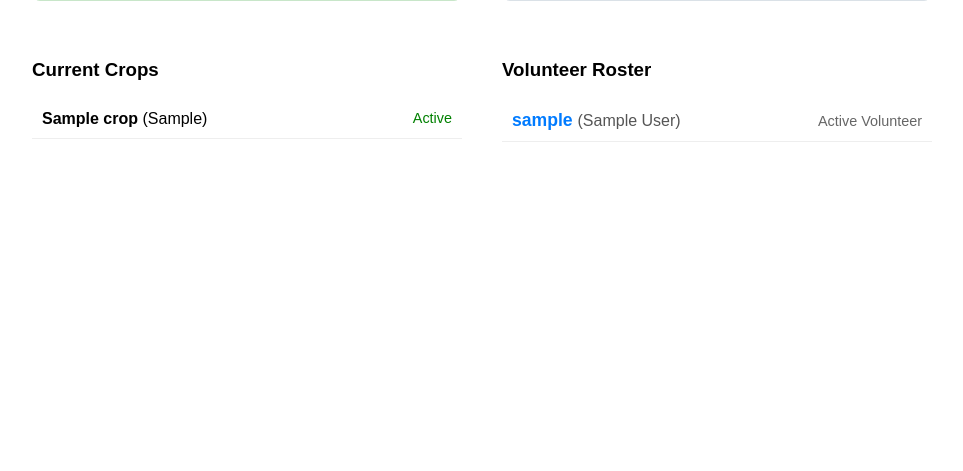
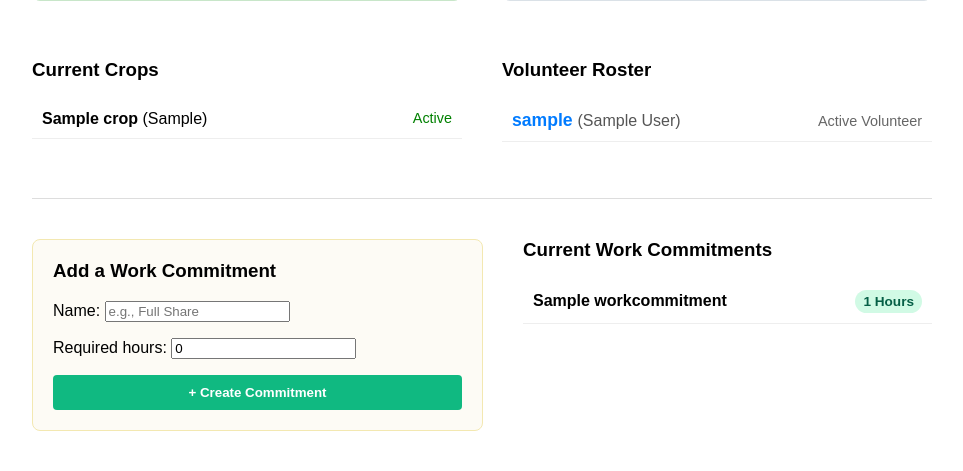
Before and after one commit to squid-protocol/help_farmers_farm, a Django app: page /farm/dashboard/ in a window 1280 px wide. Shown: the part 486-957 px from the top of the page, without its empty margins (158-1121 px from the left). Before the commit the page ends 628 px from the top, so only its background shows below. Run offline with Django 5.2, Linux system fonts and the light colour scheme; a user stored in the database is signed in; tables that the repository leaves empty hold one stand-in row (values such as "Sample post"); some libraries are stand-ins or nearby versions.

Commit message:
feat(farms): add dynamic multi-tenant work commitments to manager dashboard

```diff
--- a/backend/farms/forms.py
+++ b/backend/farms/forms.py
@@ -1,9 +1,30 @@
 from django import forms
 from .models import Crop
 from django.contrib.auth import get_user_model
+from .models import WorkCommitment
 
 # Fetch your CustomUser model
 User = get_user_model()
+
+
+class WorkCommitmentForm(forms.ModelForm):
+    class Meta:
+        model = WorkCommitment
+        fields = ["name", "required_hours"]
+        widgets = {
+            "name": forms.TextInput(
+                attrs={
+                    "class": "bg-gray-50 border border-gray-300 text-gray-900 text-sm rounded-lg focus:ring-emerald-500 focus:border-emerald-500 block w-full p-2.5",
+                    "placeholder": "e.g., Full Share",
+                }
+            ),
+            "required_hours": forms.NumberInput(
+                attrs={
+                    "class": "bg-gray-50 border border-gray-300 text-gray-900 text-sm rounded-lg focus:ring-emerald-500 focus:border-emerald-500 block w-full p-2.5",
+                    "placeholder": "80",
+                }
+            ),
+        }
 
 
 class CropForm(forms.ModelForm):
--- a/backend/farms/models.py
+++ b/backend/farms/models.py
@@ -21,3 +21,14 @@ class Crop(models.Model):
 
     def __str__(self):
         return f"{self.crop_name} - {self.variety}" if self.variety else self.crop_name
+
+
+class WorkCommitment(models.Model):
+    farm = models.ForeignKey(
+        Farm, on_delete=models.CASCADE, related_name="work_commitments"
+    )
+    name = models.CharField(max_length=100)  # e.g., "Full Share", "Half Share"
+    required_hours = models.IntegerField(default=0)  # e.g., 80, 50
+
+    def __str__(self):
+        return f"{self.name} ({self.required_hours} hrs)"
--- a/backend/farms/templates/farms/manager_dashboard.html
+++ b/backend/farms/templates/farms/manager_dashboard.html
@@ -82,14 +82,12 @@
                                 <span style="color: #666; font-size: 0.9em;">{{ volunteer.get_role_display }}</span>
 
                                 {% if user.id != volunteer.id %}
-
                                     {% if user.is_staff or user.role == 'account_manager' or volunteer.role != 'account_manager' and volunteer.role != 'farm_manager' %}
                                         <form action="{% url 'remove_user' volunteer.id %}" method="POST" style="margin: 0;" onsubmit="return confirm('Are you sure you want to completely remove this user?');">
                                             {% csrf_token %}
                                             <button type="submit" style="background: none; border: none; font-size: 1.2em; cursor: pointer; padding: 0;" title="Remove User">🗑️</button>
                                         </form>
                                     {% endif %}
-
                                 {% endif %}
                             </div>
                         </li>
@@ -100,6 +98,37 @@
             </div>
         </div>
 
+        <hr style="margin-top: 40px; border: 0; border-top: 1px solid #ddd;">
+
+        <div style="display: flex; gap: 40px; margin-top: 40px; margin-bottom: 40px;">
+            <div style="flex: 1; background: #fdfbf5; padding: 20px; border-radius: 8px; border: 1px solid #f3e8b1;">
+                <h3 style="margin-top: 0;">Add a Work Commitment</h3>
+                <form method="POST">
+                    {% csrf_token %}
+                    {{ commitment_form.as_p }}
+                    <button type="submit" name="submit_commitment" style="padding: 10px 20px; background: #10b981; color: white; border: none; border-radius: 4px; cursor: pointer; width: 100%; font-weight: bold;">+ Create Commitment</button>
+                </form>
+            </div>
+
+            <div style="flex: 1;">
+                <h3 style="margin-top: 0;">Current Work Commitments</h3>
+                <ul style="list-style-type: none; padding: 0;">
+                    {% for item in commitments %}
+                        <li style="padding: 10px; border-bottom: 1px solid #eee; display: flex; justify-content: space-between; align-items: center;">
+                            <span>
+                                <strong>{{ item.name }}</strong>
+                            </span>
+                            <span style="background: #d1fae5; color: #065f46; padding: 4px 8px; border-radius: 12px; font-size: 0.85em; font-weight: bold;">
+                                {{ item.required_hours }} Hours
+                            </span>
+                        </li>
+                    {% empty %}
+                        <p style="color: #666;">No work commitments added yet.</p>
+                    {% endfor %}
+                </ul>
+            </div>
+        </div>
+
     </div>
 </body>
 </html>
--- a/backend/farms/urls.py
+++ b/backend/farms/urls.py
@@ -11,4 +11,5 @@ urlpatterns = [
     path("remove-user/<int:user_id>/", views.remove_user_view, name="remove_user"),
     # NEW: The Farm Impact Dashboard
     path("impact/", views.farm_impact_view, name="farm_impact"),
+    path("commitments/", views.manage_work_commitments, name="manage_work_commitments"),
 ]
--- a/backend/farms/views.py
+++ b/backend/farms/views.py
@@ -1,14 +1,18 @@
+# --- Django Core & Utility Imports ---
 from django.shortcuts import render, redirect, get_object_or_404
 from django.contrib.auth.decorators import login_required, user_passes_test
 from django.contrib.auth import get_user_model
 from django.core.exceptions import PermissionDenied
 from django.db.models import Sum
 from django.views.decorators.http import require_POST
+from django.contrib import messages
 
+# --- Local App Imports (Farms) ---
+from .models import Crop, WorkCommitment
+from .forms import CropForm, VolunteerCreationForm, WorkCommitmentForm
 
-from .models import Crop
-from .forms import CropForm, VolunteerCreationForm
-from logs.models import LogEntry  # Pulls the logs so we can calculate hours
+# --- Other App Imports ---
+from logs.models import LogEntry
 
 User = get_user_model()
 
@@ -23,9 +27,10 @@ def is_manager(user):
 def manager_dashboard(request):
     my_farm = request.user.farm
 
+    # Instantiate all three empty forms
     crop_form = CropForm()
-    # 1. Pass the logged-in user to the empty form
     volunteer_form = VolunteerCreationForm(request_user=request.user)
+    commitment_form = WorkCommitmentForm()  # <-- NEW
 
     if request.method == "POST":
         if "submit_crop" in request.POST:
@@ -34,10 +39,10 @@ def manager_dashboard(request):
                 new_crop = crop_form.save(commit=False)
                 new_crop.farm = my_farm
                 new_crop.save()
+                messages.success(request, "Crop added successfully!")
                 return redirect("manager_dashboard")
 
         elif "submit_volunteer" in request.POST:
-            # 2. Pass the logged-in user to the submitted form
             volunteer_form = VolunteerCreationForm(
                 request.POST, request_user=request.user
             )
@@ -46,35 +51,50 @@ def manager_dashboard(request):
                 new_user.farm = my_farm
                 new_user.set_password(volunteer_form.cleaned_data["password"])
                 new_user.save()
+                messages.success(request, "Volunteer created successfully!")
                 return redirect("manager_dashboard")
 
+        # <-- NEW: Handle Work Commitment Submission -->
+        elif "submit_commitment" in request.POST:
+            commitment_form = WorkCommitmentForm(request.POST)
+            if commitment_form.is_valid():
+                new_commitment = commitment_form.save(commit=False)
+                new_commitment.farm = my_farm
+                new_commitment.save()
+                messages.success(request, "Work commitment added successfully!")
+                return redirect("manager_dashboard")
+
+    # Fetch all the data to display in the lists
     crops = Crop.objects.filter(farm=my_farm).order_by("-is_active", "crop_name")
     volunteers = User.objects.filter(farm=my_farm).order_by("role", "username")
+    commitments = WorkCommitment.objects.filter(farm=my_farm)  # <-- NEW
 
     context = {
         "farm": my_farm,
         "crop_form": crop_form,
         "volunteer_form": volunteer_form,
+        "commitment_form": commitment_form,  # <-- NEW
         "crops": crops,
         "volunteers": volunteers,
+        "commitments": commitments,  # <-- NEW
     }
     return render(request, "farms/manager_dashboard.html", context)
 
 
-# --- The New Volunteer Detail View ---
+# --- The Volunteer Detail View ---
 @login_required
 @user_passes_test(is_manager, login_url="/log-hours/")
 def volunteer_detail_view(request, volunteer_id):
     # SECURE: Forces the requested user to belong to the manager's farm
     volunteer = get_object_or_404(User, id=volunteer_id, farm=request.user.farm)
 
-    # 2. SECURITY: Ensure the manager is looking at a volunteer from their OWN farm
+    # SECURITY: Ensure the manager is looking at a volunteer from their OWN farm
     if not request.user.is_staff and volunteer.farm != request.user.farm:
         raise PermissionDenied(
             "You do not have permission to view volunteers outside your farm."
         )
 
-    # 3. Fetch logs and crunch the numbers
+    # Fetch logs and crunch the numbers
     user_logs = LogEntry.objects.filter(volunteer=volunteer)
     total_hours = (
         user_logs.aggregate(Sum("duration_hours"))["duration_hours__sum"] or 0.0
@@ -126,3 +146,28 @@ def farm_impact_view(request):
     crops = Crop.objects.filter(farm=farm, is_active=True).order_by("crop_name")
 
     return render(request, "farms/farm_impact.html", {"farm": farm, "crops": crops})
+
+
+@login_required
+@user_passes_test(is_manager, login_url="/log-hours/")
+def manage_work_commitments(request):
+    farm = request.user.farm
+    commitments = WorkCommitment.objects.filter(farm=farm)
+
+    if request.method == "POST":
+        form = WorkCommitmentForm(request.POST)
+        if form.is_valid():
+            # FIXED: commitFalse=True is now commit=False
+            new_commitment = form.save(commit=False)
+            new_commitment.farm = farm
+            new_commitment.save()
+            messages.success(request, "Work commitment added successfully!")
+            return redirect("manage_work_commitments")
+    else:
+        form = WorkCommitmentForm()
+
+    return render(
+        request,
+        "farms/manage_commitments.html",
+        {"form": form, "commitments": commitments, "farm": farm},
+    )
```
Also changed, not shown: backend/farms/admin.py (+8 -1 lines), backend/farms/templates/farms/manage_commitments.html (added, +50 -0 lines), backend/farms/migrations/0002_commitmenttier.py (added), backend/farms/migrations/0003_workcommitment_delete_commitmenttier.py (added).
